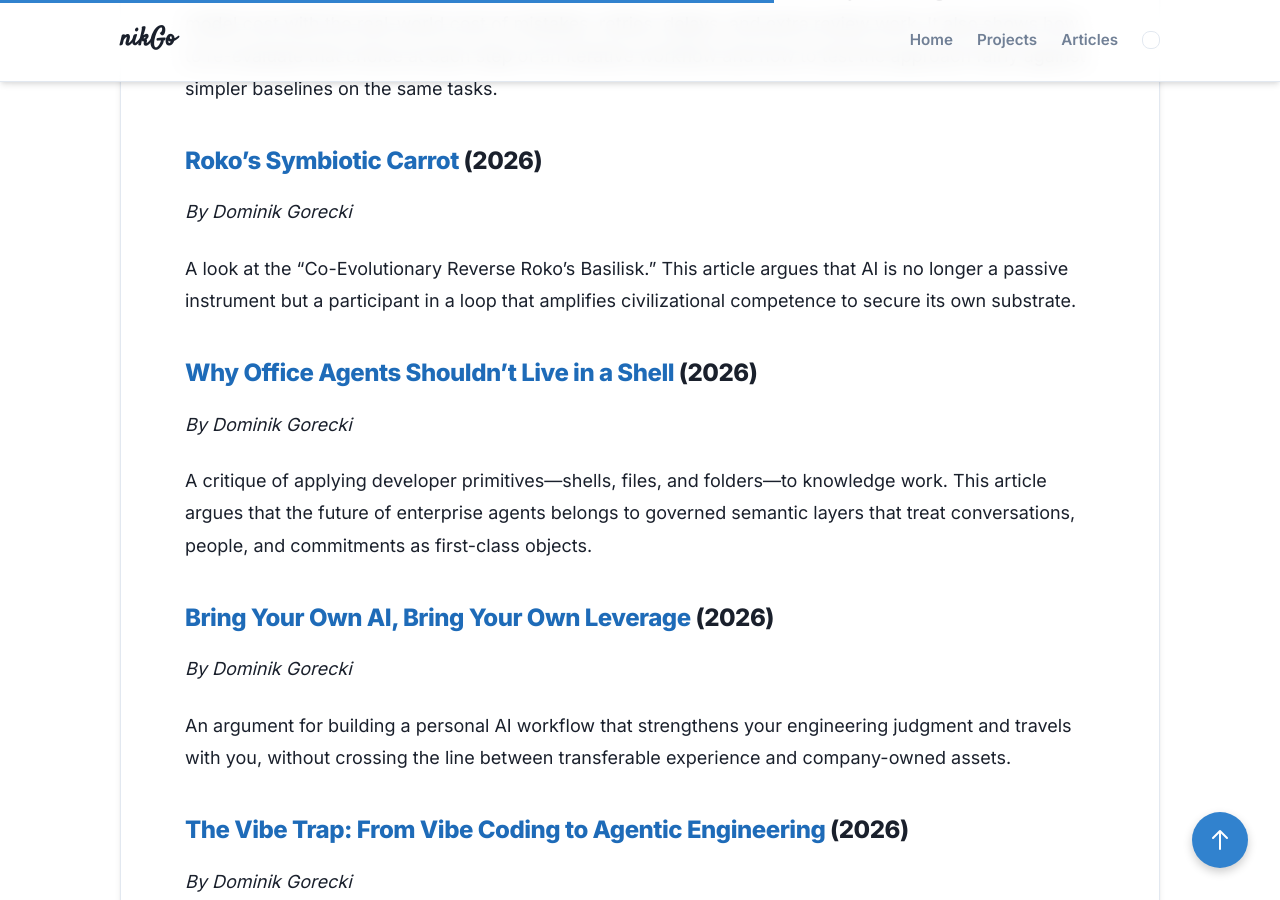
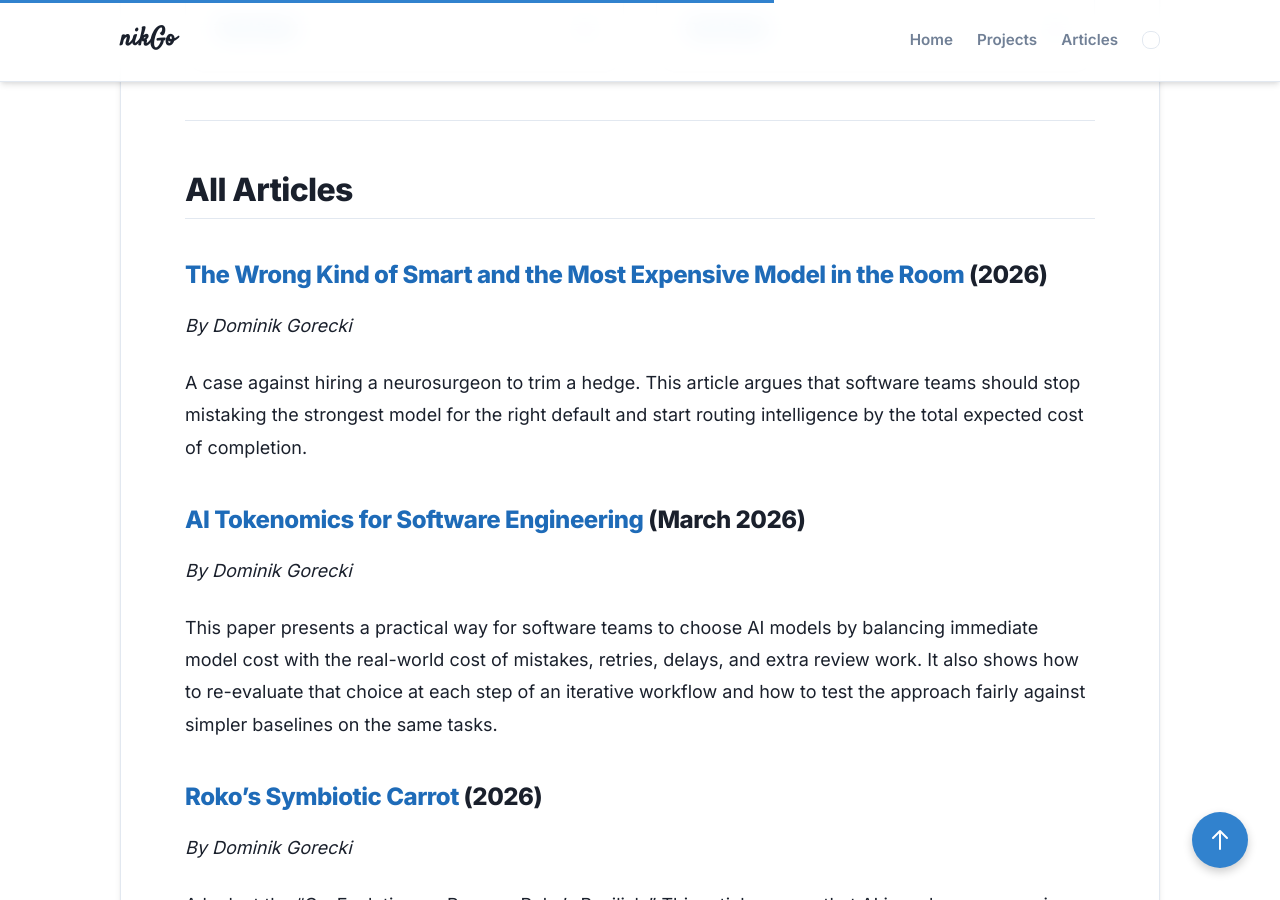
Before and after one commit to DominikGorecki/nikgo, a Jekyll site: the page built from pages/articles.md, in a window 1280 px wide and 900 px high, scrolled down 3672 px. Built offline with Jekyll 4.4.1, drawn with Linux system fonts in a browser that asks for light colours; some of the changed text lies outside the part shown.

Commit message:
wrong kind of smart article

```diff
--- a/pages/articles.md
+++ b/pages/articles.md
@@ -11,6 +11,13 @@ layout: default
 ## General
 
 <div class="card-grid">
+  <a href="pages/articles/wrong_kind_of_smart.html" class="card-item">
+    <img src="pages/articles/images/wrong_kind_of_smart_01.webp" class="card-image" alt="The Wrong Kind of Smart and the Most Expensive Model in the Room Banner" />
+    <h3 class="card-title">The Wrong Kind of Smart and the Most Expensive Model in the Room</h3>
+    <p class="card-description">Why using premium reasoning for trivial coding work is often just expensive theater, and why the real question is the total cost of getting the work done.</p>
+    <div class="card-footer">Read Article <span class="card-arrow">→</span></div>
+  </a>
+
   <a href="pages/articles/Rokos_Symbiotic_Carrot.html" class="card-item">
     <img src="pages/articles/images/Rokos_Symbiotic_Carrot.webp" class="card-image" alt="Roko's Symbiotic Carrot Banner" />
     <h3 class="card-title">Roko's Symbiotic Carrot</h3>
@@ -88,6 +95,11 @@ layout: default
 
 ## All Articles
 
+### [The Wrong Kind of Smart and the Most Expensive Model in the Room](articles/wrong_kind_of_smart.md) (2026)
+*By Dominik Gorecki*
+
+A case against hiring a neurosurgeon to trim a hedge. This article argues that software teams should stop mistaking the strongest model for the right default and start routing intelligence by the total expected cost of completion.
+
 ### [AI Tokenomics for Software Engineering](articles/SWE_LLM_Tokenomecs_V2.pdf) (March 2026)
 *By Dominik Gorecki*
 
```
Also changed, not shown: pages/articles/wrong_kind_of_smart.md (+6 -0 lines), .cursor/commands/add-article-to-index.md (added), pages/articles/images/wrong_kind_of_smart_01-x.webp (added), pages/articles/images/wrong_kind_of_smart_01.webp (added), pages/articles/images/wrong_kind_of_smart_02.webp (added), pages/articles/images/wrong_kind_of_smart_03.webp (added).
